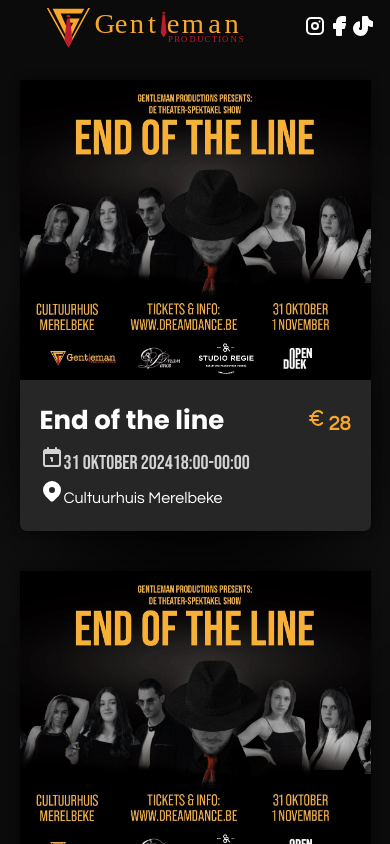
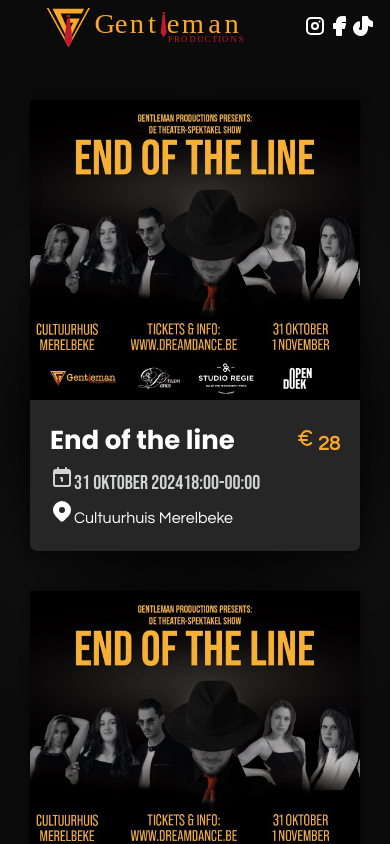
Before and after one commit to DelporteJelle/gentleman-productions, a Next.js app: page /tickets in a window 390 px wide. Shown: the top 844 px of the page. Built offline with nearby package versions, Linux system fonts and the light colour scheme.

Commit message:
style changes

```diff
--- a/app/api/events/[id]/route.ts
+++ b/app/api/events/[id]/route.ts
@@ -19,8 +19,8 @@ const mockdata: Event[] = [
       "/event1_the_gentleman/Event_11.jpg",
       "/event1_the_gentleman/Event_12.jpg",
       "/event1_the_gentleman/Event_13.jpg",
-      "/event1_the_gentleman/Event_14.jpg",
-      "/event1_the_gentleman/Event_15.jpg",
+      "/event1_the_gentleman/Event_14.jpeg",
+      "/event1_the_gentleman/Event_15.jpeg",
     ],
     location: {
       country: "Belgium",
--- a/app/api/events/route.ts
+++ b/app/api/events/route.ts
@@ -19,8 +19,8 @@ const mockdata: Event[] = [
       "/event1_the_gentleman/Event_11.jpg",
       "/event1_the_gentleman/Event_12.jpg",
       "/event1_the_gentleman/Event_13.jpg",
-      "/event1_the_gentleman/Event_14.jpg",
-      "/event1_the_gentleman/Event_15.jpg",
+      "/event1_the_gentleman/Event_14.jpeg",
+      "/event1_the_gentleman/Event_15.jpeg",
     ],
     location: {
       country: "Belgium",
--- a/app/globals.css
+++ b/app/globals.css
@@ -4,6 +4,7 @@
 @import url("https://fonts.googleapis.com/css2?family=Overpass:ital,wght@0,100..900;1,100..900&display=swap");
 main {
   min-height: calc(100vh - 125px);
+  margin: 30px;
 }
 
 .root {
--- a/app/globals.scss
+++ b/app/globals.scss
@@ -4,6 +4,7 @@
 @import url("https://fonts.googleapis.com/css2?family=Overpass:ital,wght@0,100..900;1,100..900&display=swap");
 main {
   min-height: calc(100vh - 125px);
+  margin: 30px;
 }
 
 .root {
--- a/app/page.module.css
+++ b/app/page.module.css
@@ -9,7 +9,6 @@
   display: flex;
   color: var(--white);
   flex-direction: column;
-  margin: 50px;
 }
 
 .main::before {
--- a/components/tickets/ExpandedTicketCard/ExpandedTicketCard.module.css
+++ b/components/tickets/ExpandedTicketCard/ExpandedTicketCard.module.css
@@ -39,6 +39,7 @@
 
 @media screen and (max-width: 1000px) {
   .card {
+    margin: 20px 0px;
     width: 90%;
     height: min-content;
   }
--- a/components/tickets/TicketCard.module.css
+++ b/components/tickets/TicketCard.module.css
@@ -19,7 +19,9 @@
 
 @media screen and (max-width: 1000px) {
   .card {
-    width: 90%;
+    margin: 20px 0px;
+
+    width: 100%;
     height: min-content;
   }
 }
```
Also changed, not shown: app/events/[id]/page.tsx (+19 -19 lines), 1 other file (tests, documents, lock files or other folders).
